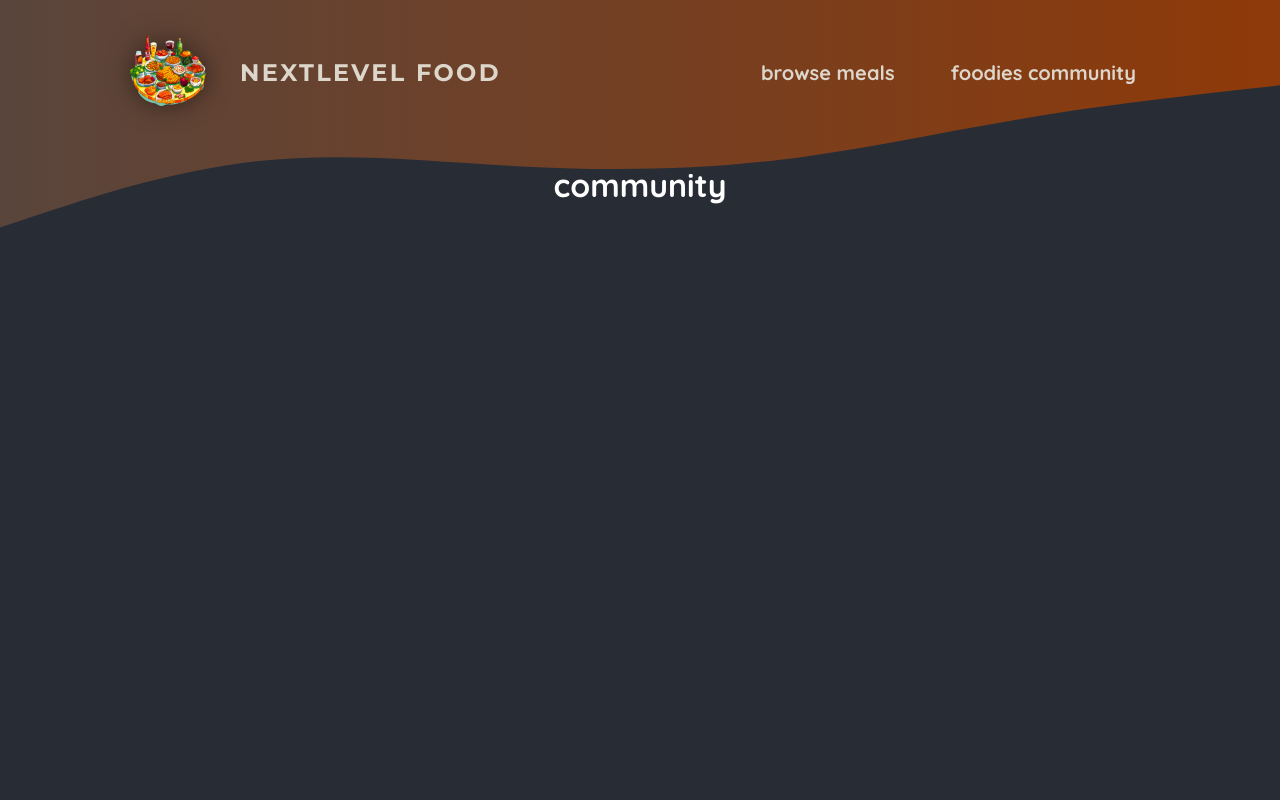
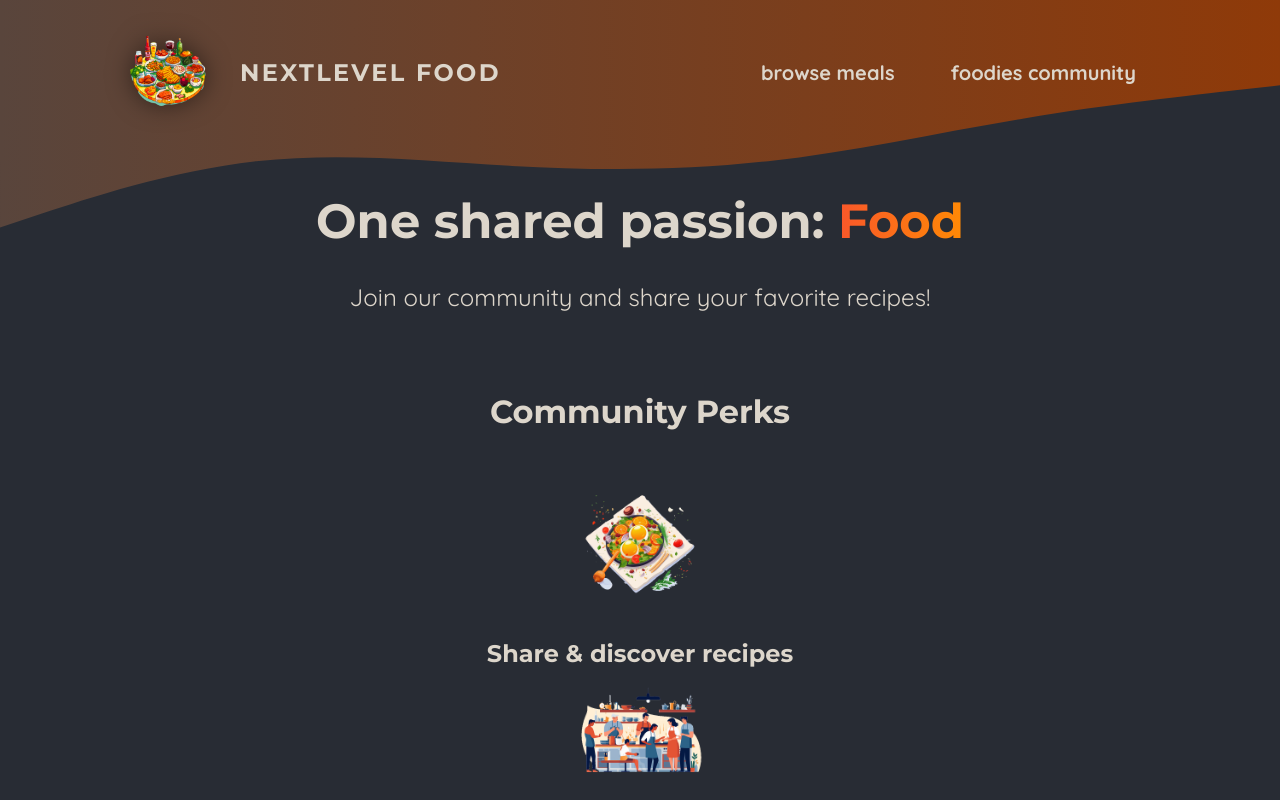
Before and after one commit to MohamedMahmoud9797/foodies-starting-project-practice-NEXT-JS, a Next.js app: page /community in a window 1280 px wide. Shown: the top 800 px of the page. Built offline with nearby package versions, Linux system fonts and the light colour scheme.

Commit message:
add meals section

```diff
--- a/app/community/page.js
+++ b/app/community/page.js
@@ -1,9 +1,40 @@
-import React from 'react'
+import Image from 'next/image';
 
-export default function page() {
+import mealIcon from '@/assets/icons/meal.png';
+import communityIcon from '@/assets/icons/community.png';
+import eventsIcon from '@/assets/icons/events.png';
+import classes from './page.module.css';
+
+export default function CommunityPage() {
   return (
-    <main>
-   <h1 style={{ color: 'white', textAlign: 'center' }}>community</h1>
-    </main>
-  )
+    <>
+      <header className={classes.header}>
+        <h1>
+          One shared passion: <span className={classes.highlight}>Food</span>
+        </h1>
+        <p>Join our community and share your favorite recipes!</p>
+      </header>
+      <main className={classes.main}>
+        <h2>Community Perks</h2>
+
+        <ul className={classes.perks}>
+          <li>
+            <Image src={mealIcon} alt="A delicious meal" />
+            <p>Share & discover recipes</p>
+          </li>
+          <li>
+            <Image src={communityIcon} alt="A crowd of people, cooking" />
+            <p>Find new friends & like-minded people</p>
+          </li>
+          <li>
+            <Image
+              src={eventsIcon}
+              alt="A crowd of people at a cooking event"
+            />
+            <p>Participate in exclusive events</p>
+          </li>
+        </ul>
+      </main>
+    </>
+  );
 }
--- /dev/null
+++ b/app/community/page.module.css
@@ -0,0 +1,61 @@
+.header {
+    gap: 3rem;
+    margin: 3rem auto 5rem auto;
+    width: 90%;
+    max-width: 75rem;
+    color: #ddd6cb;
+    font-size: 1.5rem;
+    text-align: center;
+  }
+
+  .header h1 {
+    font-family: 'Montserrat', sans-serif;
+  }
+
+  .highlight {
+    background: linear-gradient(90deg, #f9572a, #ff8a05);
+    background-clip: text;
+    -webkit-background-clip: text;
+    -webkit-text-fill-color: transparent;
+  }
+
+  .main {
+    width: 90%;
+    max-width: 40rem;
+    margin: 0 auto;
+    text-align: center;
+  }
+
+  .main h2 {
+    font-family: 'Montserrat', sans-serif;
+    font-size: 2rem;
+    margin-bottom: 3rem;
+    color: #ddd6cb;
+  }
+
+  .perks {
+    list-style: none;
+    margin: 3rem 0;
+    padding: 0;
+  }
+
+  .perks li {
+    display: flex;
+    flex-direction: column;
+    align-items: center;
+    gap: 2rem;
+  }
+
+  .perks img {
+    width: 8rem;
+    height: 8rem;
+    object-fit: contain;
+  }
+
+  .perks p {
+    font-family: 'Montserrat', sans-serif;
+    font-size: 1.5rem;
+    font-weight: bold;
+    margin: 0;
+    color: #ddd6cb;
+  }
--- a/app/meals/layout.js
+++ b/app/meals/layout.js
@@ -3,7 +3,7 @@
 export default function layout({children}) {
   return (
     <div>
-      layout for meals
+
       {children}
     </div>
   )
--- /dev/null
+++ b/app/meals/page.module.css
@@ -0,0 +1,51 @@
+.header {
+    gap: 3rem;
+    margin: 3rem auto 5rem auto;
+    width: 90%;
+    max-width: 75rem;
+    color: #ddd6cb;
+    font-size: 1.5rem;
+  }
+
+  .header h1 {
+    font-family: 'Montserrat', sans-serif;
+  }
+
+  .highlight {
+    background: linear-gradient(90deg, #f9572a, #ff8a05);
+    background-clip: text;
+    -webkit-background-clip: text;
+    -webkit-text-fill-color: transparent;
+  }
+
+  .header p {
+    margin: 0;
+  }
+
+  .cta a {
+    display: inline-block;
+    margin-top: 1rem;
+    padding: 0.5rem 1rem;
+    border-radius: 0.5rem;
+    background: linear-gradient(90deg, #f9572a, #ff9b05);
+    color: #ffffff;
+    font-weight: bold;
+    text-decoration: none;
+  }
+
+  .loading {
+    text-align: center;
+    animation: loading 1.2s ease-in-out infinite;
+  }
+
+  @keyframes loading {
+    0% {
+      color: #e9e9e9;
+    }
+    50% {
+      color: #b89b84;
+    }
+    100% {
+      color: #e9e9e9;
+    }
+  }
```
Also changed, not shown: app/meals/page.js (+23 -3 lines), components/Meals/Meals-grid.js (added, +14 -0 lines), components/Meals/Meals-item.js (added, +26 -0 lines), components/Meals/meals-grid.module.css (added, +75 -0 lines), components/Meals/meals-item.module.css (added, +75 -0 lines).
